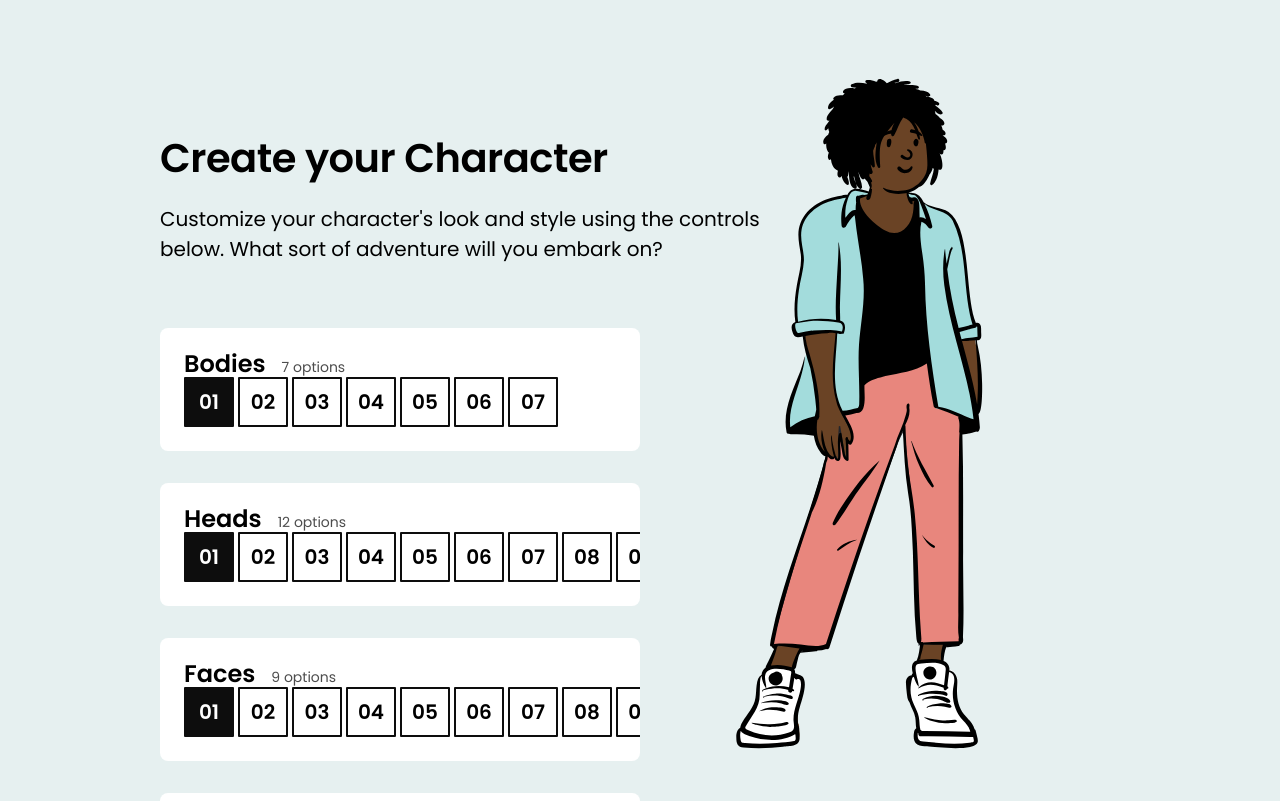
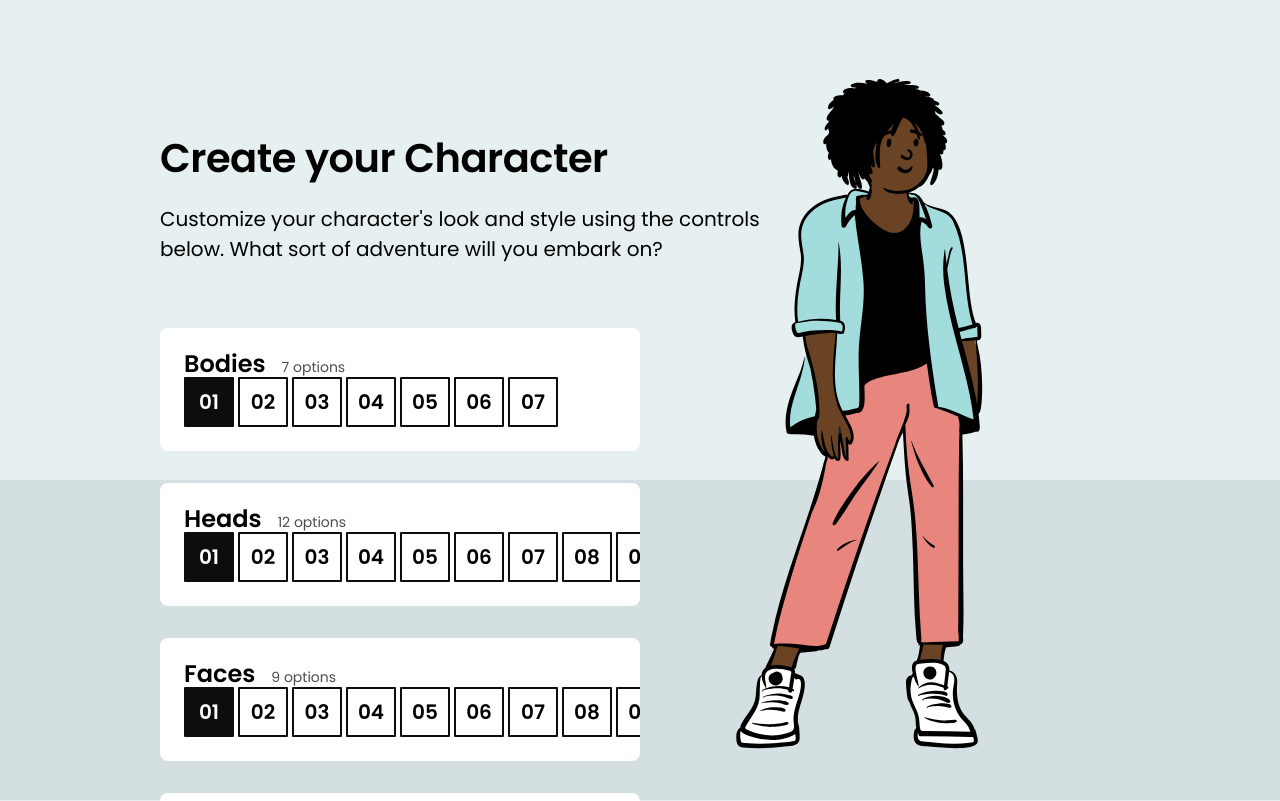
Before and after one commit to paulinapawelczyk/character-creator, a React (Create React App) app: page / in a window 1280 px wide. Shown: the top 801 px of the page. Built offline with nearby package versions, Linux system fonts and the light colour scheme.

Commit message:
Exercise 4

```diff
--- a/src/App.js
+++ b/src/App.js
@@ -1,5 +1,6 @@
 import React from 'react';
 
+import DivideBackground from './components/DivideBackground';
 import CharacterEditor from './components/CharacterEditor';
 import Footer from './components/Footer';
 
@@ -8,6 +9,7 @@ function App() {
     <>
       <CharacterEditor />
       <Footer />
+      <DivideBackground />
     </>
   );
 }
--- /dev/null
+++ b/src/components/DivideBackground/DivideBackground.js
@@ -0,0 +1,9 @@
+import React from 'react';
+
+import styles from './DivideBackground.module.css';
+
+const DivideBackground = () => {
+  return <div className={styles.dividebackground}></div>;
+};
+
+export default DivideBackground;
--- /dev/null
+++ b/src/components/DivideBackground/DivideBackground.module.css
@@ -0,0 +1,8 @@
+.dividebackground {
+  background-color: hsl(195deg, 20%, 86%);
+  width: 100%;
+  height: 40%;
+  position: fixed;
+  bottom: 0;
+  z-index: -1;
+}
--- /dev/null
+++ b/src/components/DivideBackground/index.js
@@ -0,0 +1 @@
+export { default } from './DivideBackground';
```
